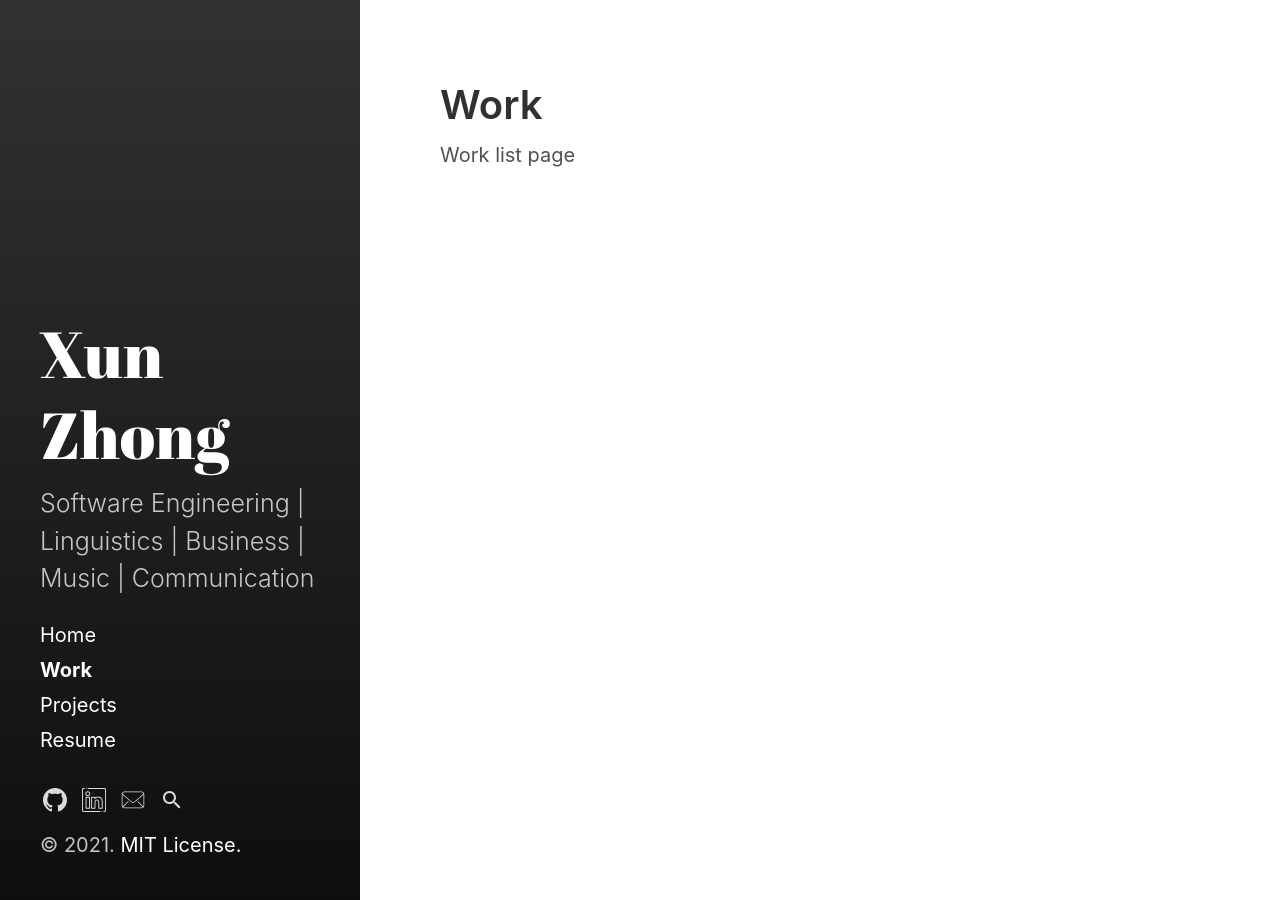
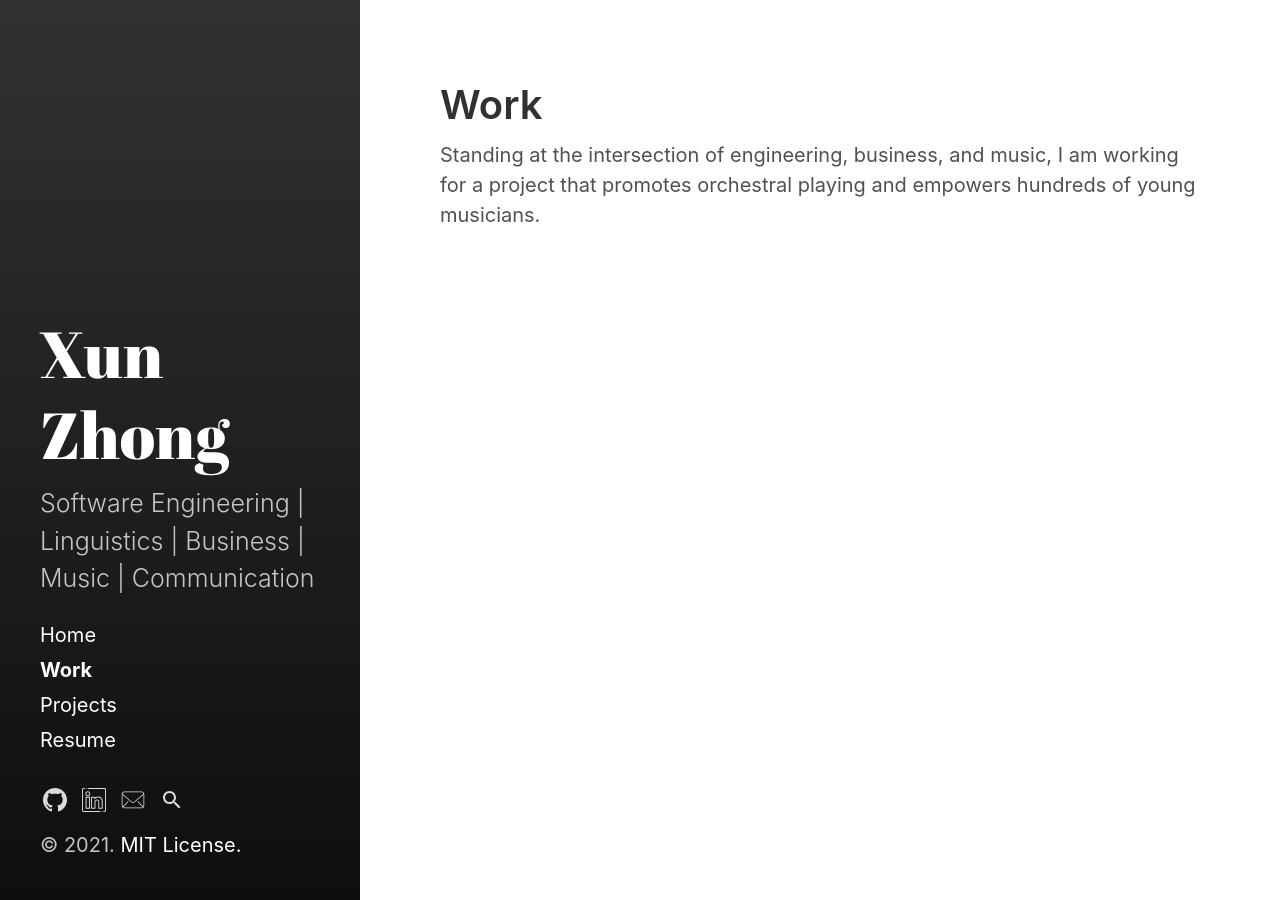
Before and after one commit to peggiezx/peggiezx.github.io, a Jekyll site: the page built from work.md, in a window 1280 px wide. Built offline with Jekyll 4.4.1, drawn with Linux system fonts in a browser that asks for light colours.

Commit message:
Update work.md

```diff
--- a/work.md
+++ b/work.md
@@ -5,4 +5,4 @@
 sidebar_sort_order: 3
 ---
 
-Work list page
+Standing at the intersection of engineering, business, and music, I am working for a project that promotes orchestral playing and empowers hundreds of young musicians.
```
